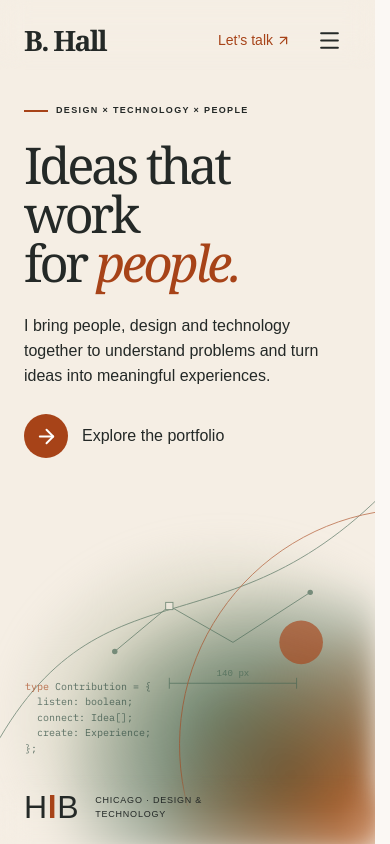
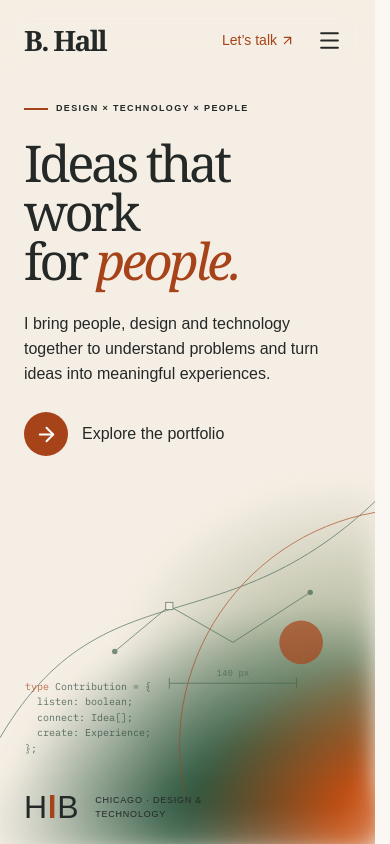
Before and after one commit to brian-hlbdg/portfolio-nextjs, a Next.js app: page /studio in a window 390 px wide. Built offline with nearby package versions, Linux system fonts and the light colour scheme.

Commit message:
Enforce single mobile canvas state and enrich lower background colors

```diff
--- a/src/app/studio/studio.module.css
+++ b/src/app/studio/studio.module.css
@@ -114,3 +114,29 @@
  .studio[data-leaving=true][data-open=true] .intro,.studio[data-arriving=true] .intro{animation:none;opacity:0;visibility:hidden}
 }
 @media(max-width:760px) and (prefers-reduced-motion:reduce){.studio *{animation:none!important;transition:none!important}}
+
+/* Mobile state and navigation invariants: explicitly override legacy layout. */
+@media(max-width:760px){
+ .studio .header{display:flex!important;flex-wrap:nowrap!important;align-items:center!important;justify-content:space-between!important}
+ .studio .header .nav{display:none!important}
+ .studio .header .mobileNav{display:flex!important;align-items:center!important;gap:12px}
+ .studio .mobileNav a{display:inline-flex!important;align-items:center;white-space:nowrap}
+ .studio .mobileNav button{display:grid!important;place-items:center}
+ .studio .canvas{display:grid!important;grid-template-columns:minmax(0,1fr);grid-template-rows:auto;align-items:start;min-height:0;padding:32px 24px 120px}
+ .studio .canvas .intro,.studio .canvas .index{grid-area:1/1!important;position:relative!important;inset:auto!important;transform:none!important;width:100%!important;max-width:none!important;align-self:start}
+ .studio[data-open=true] .canvas .intro{display:none!important}
+ .studio[data-open=false] .canvas .index{pointer-events:none}
+ .studio .canvas .index[hidden]{display:none!important}
+ .studio .canvas .mobileReturn{display:flex!important}
+ .studio .art{inset:0!important;opacity:1!important}
+ .studio .art .mobileColor{display:block!important;position:absolute;inset:0;background:radial-gradient(ellipse 80% 28% at 110% 98%,#c74e10 0%,#c74e10 24%,transparent 75%),radial-gradient(ellipse 95% 34% at 78% 100%,#173f33 0%,#315b43 35%,transparent 83%),radial-gradient(ellipse 75% 30% at 92% 82%,#9aa584 0%,transparent 83%);filter:blur(12px)}
+ .studio .art>svg:not(.mobileDrawing){display:none!important}
+ .studio .art .mobileDrawing{display:block!important;opacity:.7}
+ .studio .art .code{display:block!important;left:25px;bottom:88px;top:auto;color:#244438}
+ .studio .footer{color:#252927}
+ .studio[data-open=true] .canvas .index{animation:mobileIndexIn .55s cubic-bezier(.42,0,.58,1) both}
+ .studio[data-open=false] .canvas .intro{animation:mobileIndexIn .55s cubic-bezier(.42,0,.58,1) both}
+ @keyframes mobileIndexIn{from{opacity:0;translate:0 8px}to{opacity:1;translate:0 0}}
+}
+@media(min-width:761px){.studio .mobileNav,.studio .mobileReturn,.studio .mobileColor,.studio .art .mobileDrawing{display:none!important}}
+@media(max-width:760px) and (prefers-reduced-motion:reduce){.studio .canvas .intro,.studio .canvas .index{animation:none!important;transition:none!important}}
```
